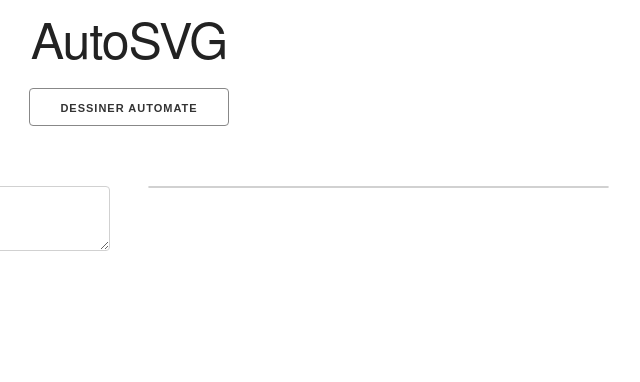
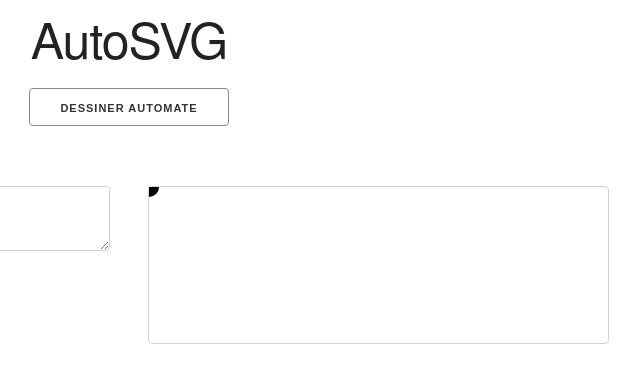
Before and after one commit to TomEtienne/AutoSvg, a plain HTML site: page index.html in a window 1280 px wide. Both pictures are taken after a click on the button "DESSINER AUTOMATE". Shown: the full height of the page, 511-1151 px from the left. Drawn offline with Linux system fonts and the light colour scheme.

Commit message:
Commit bb92815 in branch master

```diff
--- a/app.js
+++ b/app.js
@@ -350,14 +350,39 @@
 
     })(exports,require,module);
   });
-})();window.log = require('loglevel');require.register("app/index", function(exports, require, module) {
+})();window.log = require('loglevel');require.register("app/controller", function(exports, require, module) {
+"use strict";
+
+module.exports = create_controller;
+
+function create_controller() {
+  //SVG namespace
+  var namespace = "http://www.w3.org/2000/svg";
+  var bGeneration = document.getElementById("bGeneration");
+  bGeneration.addEventListener("click", function () {
+    var canvas_container = document.getElementById("autoimg");
+    var canvas = document.createElementNS(namespace, "svg");
+    var circle = document.createElementNS(namespace, "circle");
+    /* The three following line define a circle of center 0,0 and radius 10*/
+    circle.setAttribute("cx", 0);
+    circle.setAttribute("cy", 0);
+    circle.setAttribute("r", 10);
+    canvas.appendChild(circle);
+    canvas_container.appendChild(canvas);
+  });
+}
+});
+
+;require.register("app/index", function(exports, require, module) {
 "use strict";
 
 module.exports = new App();
+var create_controller = require("./controller");
 
 function App() {
   this.main = function () {
     log.info("Main");
+    create_controller();
   };
 }
 });
--- a/index.html
+++ b/index.html
@@ -10,7 +10,7 @@
 <div class="container">
   <div id="header" class="row top">
     <h1 class="title">AutoSVG</h1>
-    <button>Dessiner automate</button>
+    <button id="bGeneration">Dessiner automate</button>
   </div>
   <div class="row bottom">
     <div id="autospec" class="one-half column">
```
Also changed, not shown: 1 other file.
